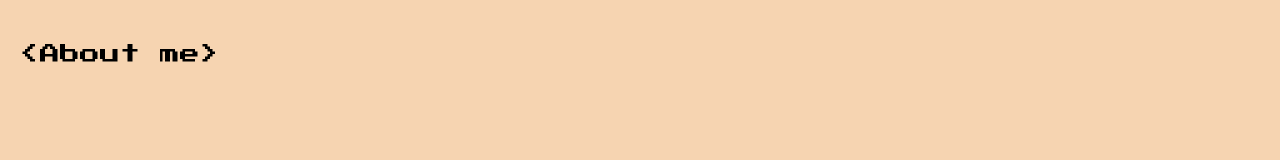
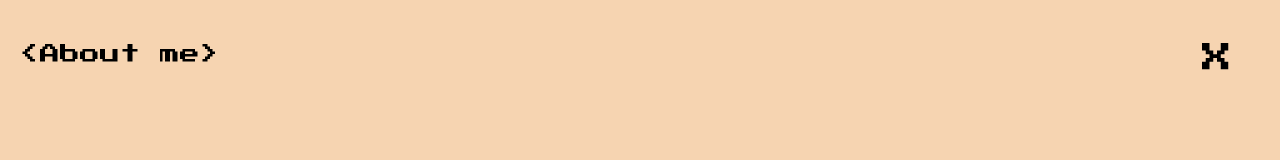
Before and after one commit to Moh-alshaibi/My-Portfolio-, a React (Vite) app: page /aboutme in a window 1280 px wide. Shown: the top 160 px of the page. Built offline with nearby package versions, Linux system fonts and the light colour scheme.

Commit message:
added return to home button

```diff
--- a/src/pages/Aboutme.jsx
+++ b/src/pages/Aboutme.jsx
@@ -1,7 +1,15 @@
-import React from "react";
+import React, { useState } from "react";
 
 const Blackfolder = () => {
+  const [showPage, setShowPage] = useState(true);
+
+  const handleClosePage = () => {
+    setShowPage(false);
+  };
+
   return (
+    <>
+      {showPage && (
         <div>
           <div>
             <p className="absolute top-36 left-20 w-96 p-8">
@@ -10,20 +18,28 @@ const Blackfolder = () => {
               industry, and my goal is to create exciting and innovative websites
               for people to enjoy.
             </p>
-        <p className="mx-auto mt-96 w-96 p-8" >
+            <p className="mx-auto mt-96 w-96 p-8">
               As a front-end developer, I am dedicated to crafting beautiful and
               user-friendly websites that provide an exceptional user experience. I
               am thrilled to be working in this exciting field and look forward to
               what the future holds.
             </p>
+            <p
+              className="absolute top-8 right-10 text-3xl p-2 hover:text-gray-600 cursor-pointer"
+              onClick={handleClosePage}
+            >
+              X
+            </p>
           </div>
           <div className="absolute bottom-10 right-10 text-xl">
-        <p>{"<About me/>"} </p>
+            <p>{"<About me/>"}</p>
           </div>
           <div className="absolute top-10 left-5 text-xl">
             <p>{"<About me>"}</p>
           </div>
         </div>
+      )}
+    </>
   );
 };
 
```
Lines whose indentation alone changed are shown as unchanged.
